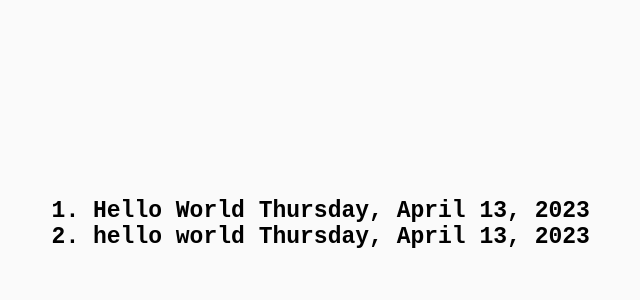
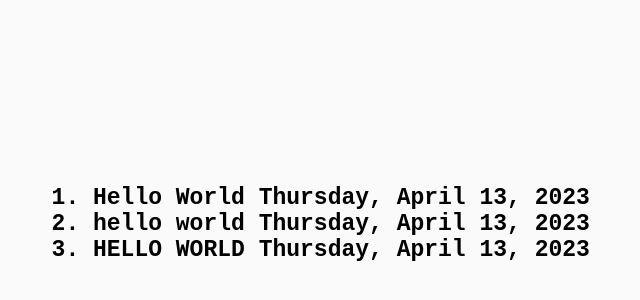
Before and after one commit to heldersonfarias/treino, a React (Create React App) app in the folder Módulo 2/React/introducao-ao-react/: page / in a window 1280 px wide. Shown: the part 176-476 px from the top of the page, without its empty margins (35-675 px from the left). Built offline with nearby package versions, Linux system fonts and the light colour scheme.

Commit message:
Terceiro Hello, World

```diff
--- a/Módulo 2/React/introducao-ao-react/src/App.js
+++ b/Módulo 2/React/introducao-ao-react/src/App.js
@@ -7,7 +7,8 @@ function App() {
     const words = "Hello World"
      return  [
       words,
-      words.toLowerCase()
+      words.toLowerCase(),
+      words.toUpperCase()
     ]
   }
 
```
